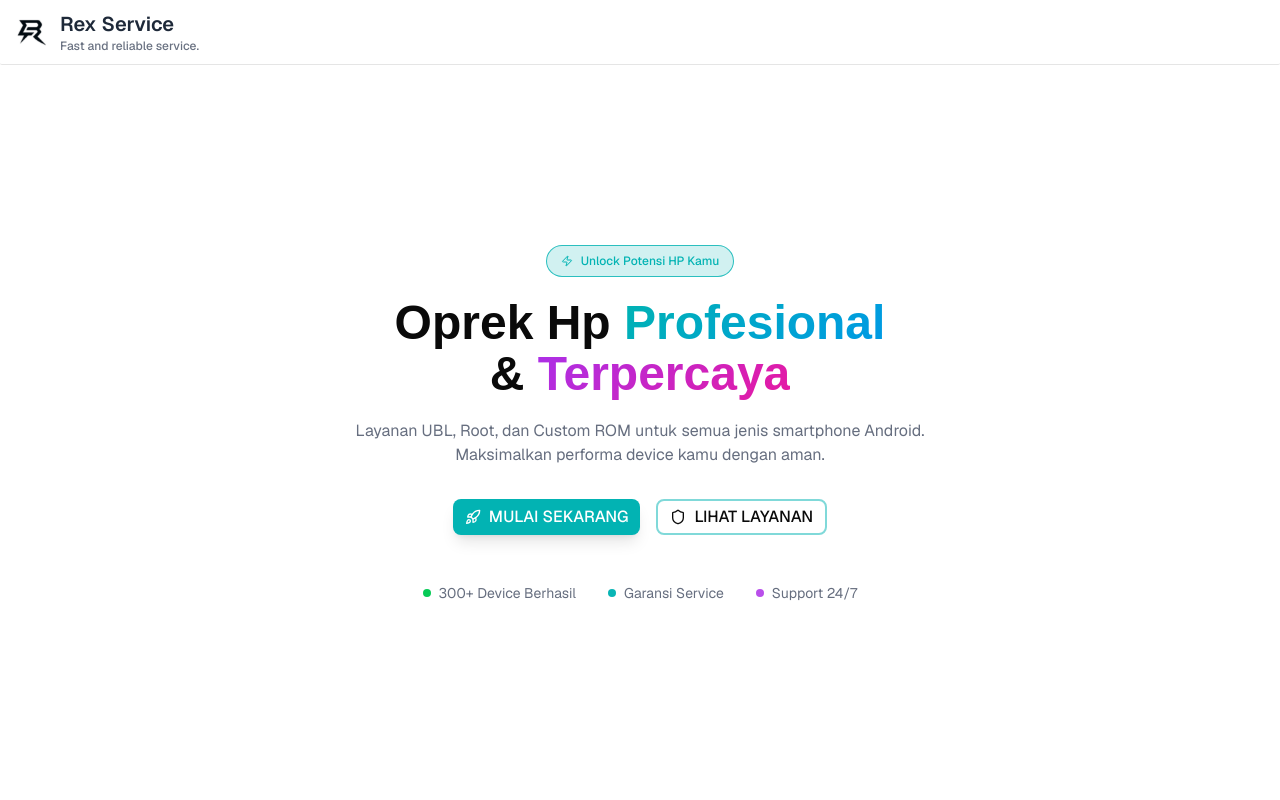
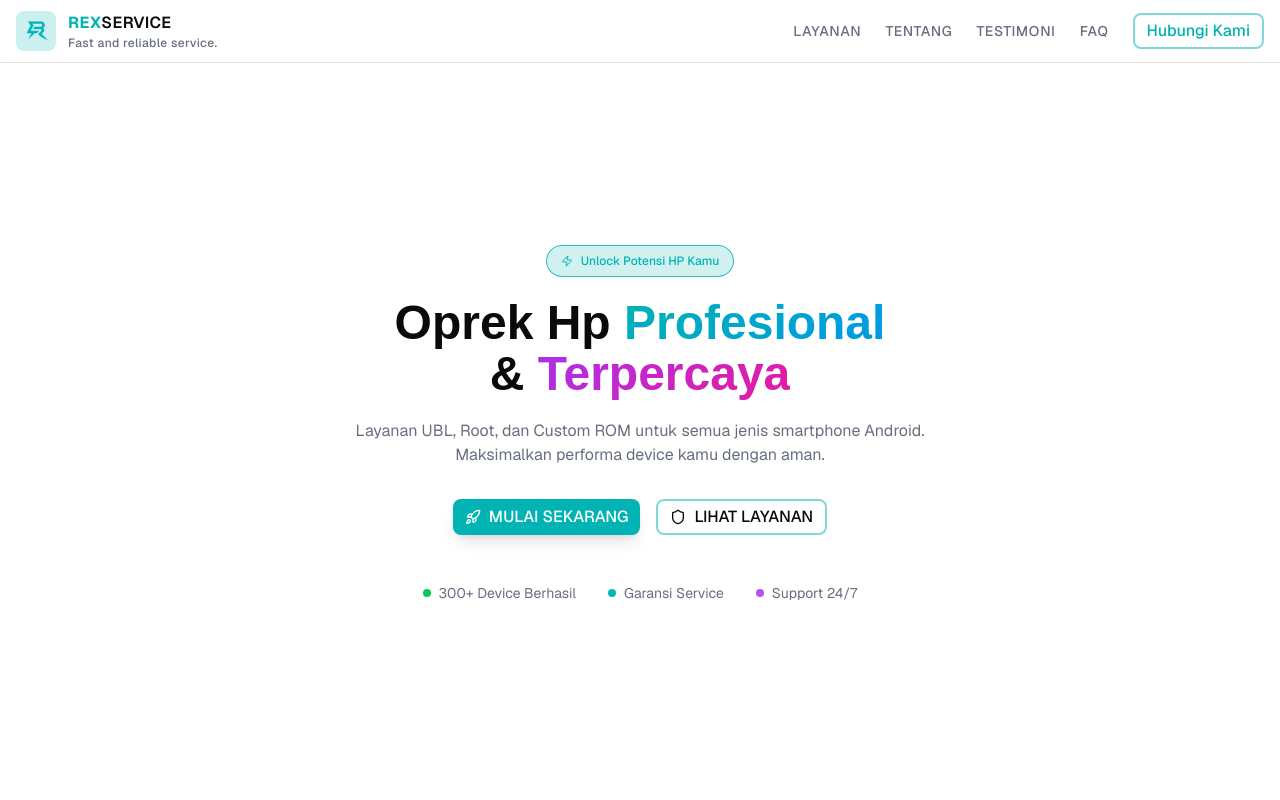
Before and after one commit to bagoesrex/rexservice, a Next.js app: page / in a window 1280 px wide. Shown: the top 800 px of the page. Built offline with nearby package versions, Linux system fonts and the light colour scheme.

Commit message:
feat(header): add navbar link and contact button

```diff
--- a/components/layout/header.tsx
+++ b/components/layout/header.tsx
@@ -1,17 +1,44 @@
 import Image from "next/image";
 import Link from "next/link";
+import { Button } from "../ui/button";
+
+const navbars = [
+  { name: "Layanan", href: "#services" },
+  { name: "Tentang", href: "#whychoose" },
+  { name: "Testimoni", href: "#testimonials" },
+  { name: "FAQ", href: "#faq" },
+];
 
 export default function Header() {
   return (
-    <header className="fixed w-full bg-white/80 px-0 backdrop-blur-md">
-      <div className="mx-auto flex max-w-7xl items-center justify-between rounded-xs border-b px-4 py-2.5">
-        <Link href={"/"} className="group flex items-center gap-3 text-xl font-semibold text-gray-800">
-          <Image src={"/logo.svg"} alt={"main icon"} width={32} height={32} priority />
+    <header className="fixed w-full border-b bg-white/80 px-0 backdrop-blur-lg">
+      <div className="mx-auto flex max-w-7xl items-center justify-between rounded-xs px-4 py-2.75">
+        <Link href={"/"} className="flex items-center gap-3">
+          <div className="bg-primary/20 relative flex h-10 w-10 items-center justify-center overflow-hidden rounded-md">
+            <Image src="/logo.svg" alt="main icon" width={32} height={32} priority className="absolute right-0.5 scale-125" />
+          </div>
           <div className="flex flex-col">
-            <span className="group-hover:underline">Rex Service</span>
-            <p className="text-xs font-medium text-gray-500">Fast and reliable service.</p>
+            <p className="font-semibold tracking-wide uppercase">
+              <span className="text-primary font-bold">Rex</span>
+              Service
+            </p>
+            <p className="text-muted-foreground text-xs font-medium tracking-[0.4px]">Fast and reliable service.</p>
           </div>
         </Link>
+        <nav className="flex items-center gap-6">
+          {navbars.map((navbar, index) => (
+            <a
+              key={index}
+              href={navbar.href}
+              className="text-muted-foreground hover:text-primary text-sm font-medium tracking-wider uppercase transition-colors duration-300"
+            >
+              {navbar.name}
+            </a>
+          ))}
+          <Button variant="navbar" size="sm">
+            Hubungi Kami
+          </Button>
+        </nav>
       </div>
     </header>
   );
--- a/components/ui/button.tsx
+++ b/components/ui/button.tsx
@@ -19,6 +19,8 @@ const buttonVariants = cva(
         link: "text-primary underline-offset-4 hover:underline",
         hero: "bg-primary text-primary-foreground hover:bg-primary/90 text-base px-8 py-6 shadow-lg hover:shadow-xl hover:scale-105",
         heroOutline: "border-2 border-primary/50 bg-transparent text-foreground hover:border-primary hover:bg-primary/10 text-base px-8 py-6",
+        navbar:
+          "border-2 border-primary/50 bg-transparent text-primary hover:borer-primary hover:bg-primary/90 text-base px-8 py-4 hover:shadow-md hover:scale-105 hover:text-accent-foreground",
       },
       size: {
         default: "h-9 px-4 py-2 has-[>svg]:px-3",
```
Also changed, not shown: public/logo.svg.
